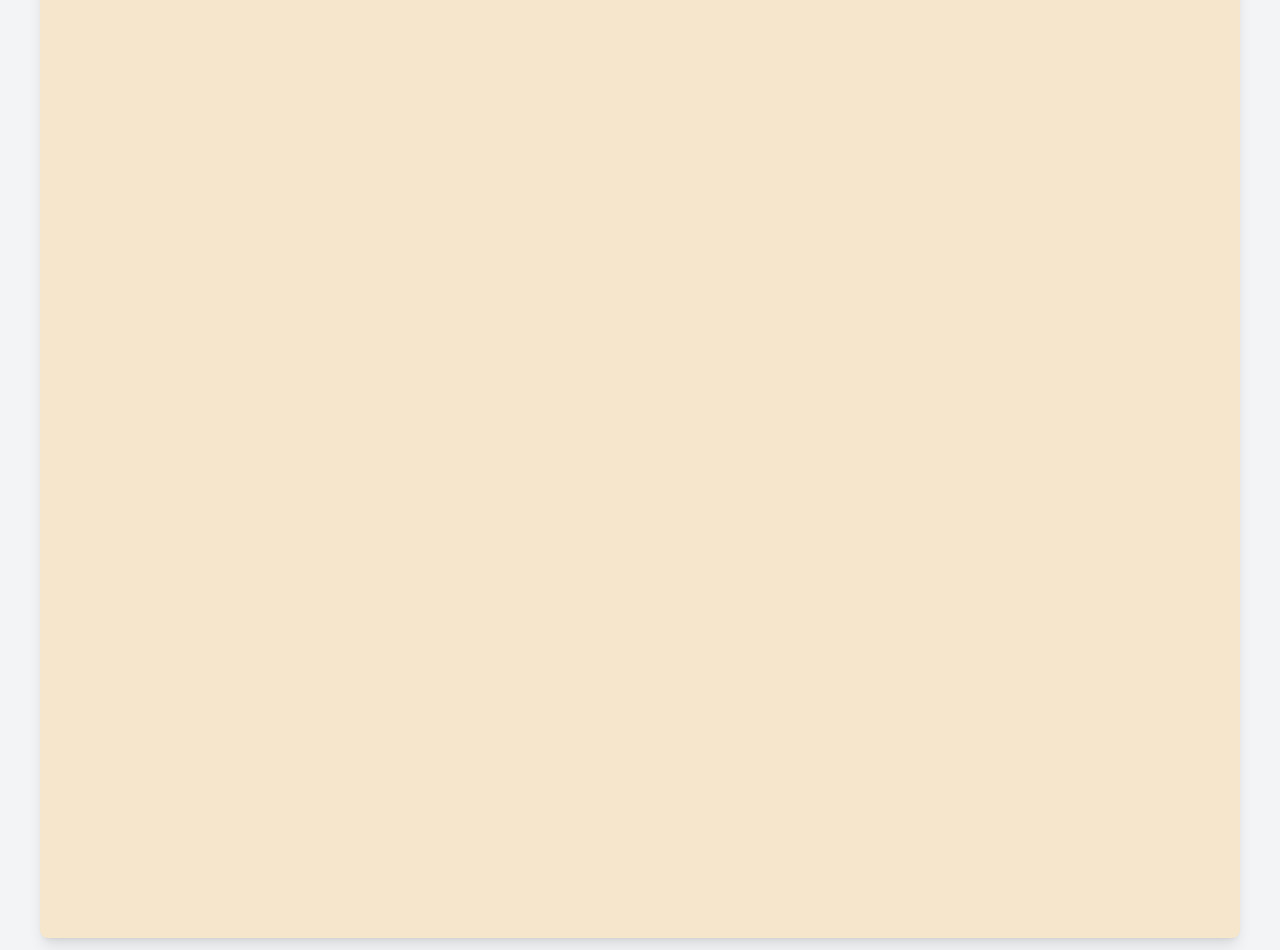
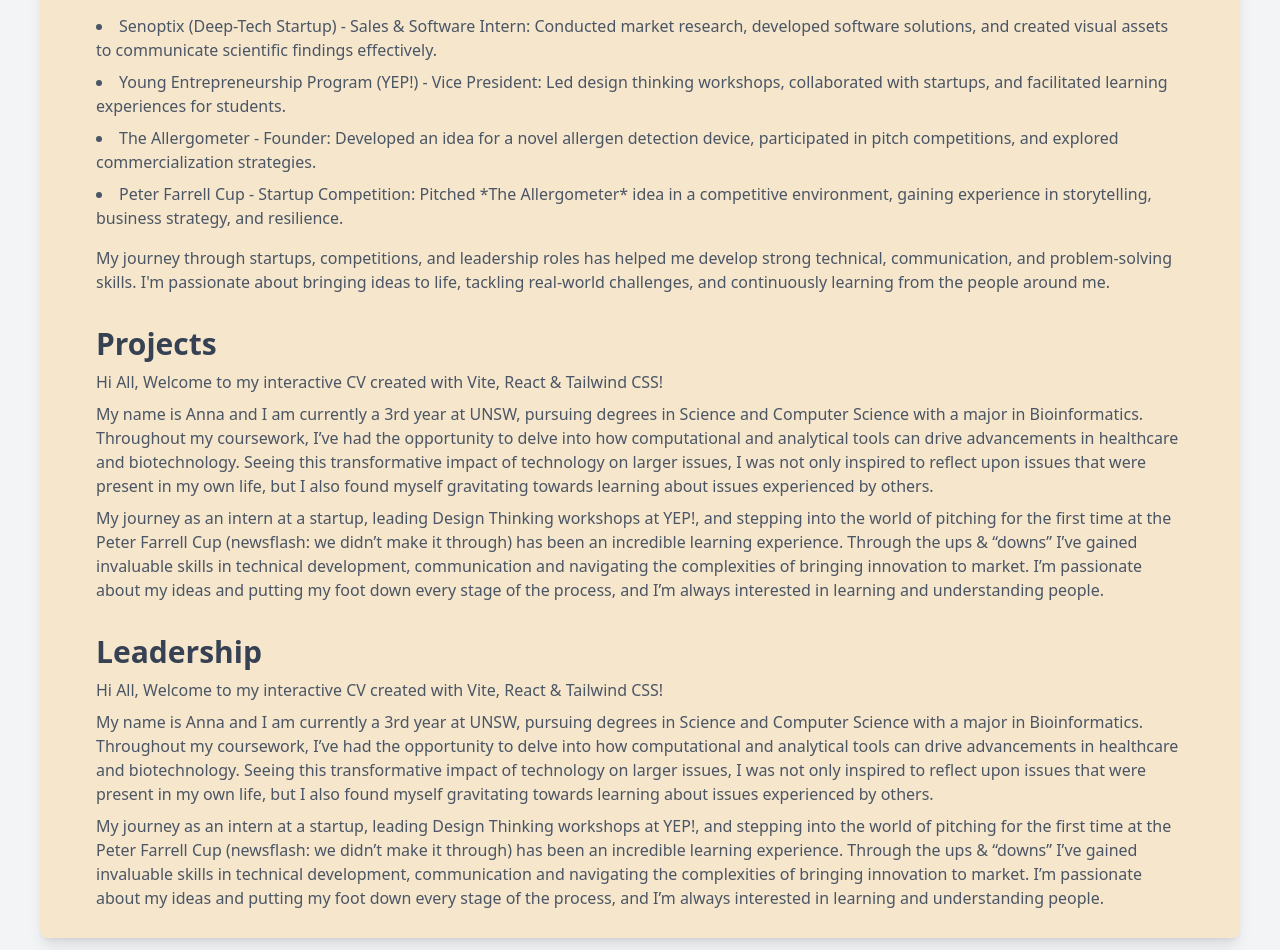
Before and after one commit to ajah0ng/CV, a React (Vite) app: page / in a window 1280 px wide. Shown: the part 702-1652 px from the top of the page. Built offline with nearby package versions, Linux system fonts and the light colour scheme.

Commit message:
put profile and about me logic into sections

```diff
--- a/src/Page.jsx
+++ b/src/Page.jsx
@@ -1,32 +1,47 @@
+import AboutMe from "./sections/Aboutme";
+import Profile from "./sections/Profile";
+
 function Page() {
   return (
     <div className="min-h-screen bg-gray-100 flex justify-center items-center p-10">
 
       {/* White Page Container */}
       <div className="relative bg-[#F5E6CC] shadow-lg rounded-lg w-full max-w-7xl h-[200vh] p-10">
+        <Profile />
+        <AboutMe />
 
+{/* Experiences */}
+<div className="p-4">
+  <h2 className="text-3xl font-semibold text-gray-700">Experiences</h2>
+  <div className="mt-4">
+    <ul className="list-disc list-inside text-gray-600 mt-2 space-y-2">
+      <li>
+        <span className="font-medium">Senoptix (Deep-Tech Startup) - Sales & Software Intern</span>:
+        Conducted market research, developed software solutions, and created visual assets to communicate scientific findings effectively.
+      </li>
+      <li>
+        <span className="font-medium">Young Entrepreneurship Program (YEP!) - Vice President</span>:
+        Led design thinking workshops, collaborated with startups, and facilitated learning experiences for students.
+      </li>
+      <li>
+        <span className="font-medium">The Allergometer - Founder</span>:
+        Developed an idea for a novel allergen detection device, participated in pitch competitions, and explored commercialization strategies.
+      </li>
+      <li>
+        <span className="font-medium">Peter Farrell Cup - Startup Competition</span>:
+        Pitched *The Allergometer* idea in a competitive environment, gaining experience in storytelling, business strategy, and resilience.
+      </li>
+    </ul>
+  </div>
 
-        {/* Profile Section */}
-        <div className="flex items-center gap-20">
-          {/* Profile Image */}
-          <img
-            src="./profile.png"
-            alt="Profile"
-            className="w-55 h-55 rounded-full object-cover border-4 border-blue-500 transition-transform duration-300 hover:scale-110"
-          />
+  <p className="text-gray-600 mt-4">
+    My journey through startups, competitions, and leadership roles has helped me develop strong technical, communication, and problem-solving skills. I'm passionate about bringing ideas to life, tackling real-world challenges, and continuously learning from the people around me.
+  </p>
+</div>
 
-          {/* Name & Title */}
-          <div className="flex flex-col gap-4">
-            <h1 className="text-5xl font-bold text-gray-800">Anna Hong</h1>
-            <p className="text-lg text-gray-600">Email: annajahong@gmail.com</p>
-            <p className="text-lg text-gray-600">Linkedin: annajahong@gmail.com</p>
-            <p className="text-lg text-gray-600">github: annajahong@gmail.com</p>
-          </div>
-        </div>
-
-        {/* Placeholder for Additional Sections */}
-        <div className="mt-10 p-4">
-          <h2 className="text-2xl font-semibold text-gray-700">About Me</h2>
+         {/* Projects */}
+         <div className="p-4">
+          <h2 className="text-3xl font-semibold text-gray-700">Projects</h2>
           <p className="text-gray-600 mt-2">
           Hi All, Welcome to my interactive CV created with Vite, React & Tailwind CSS!
           </p>
@@ -40,7 +55,38 @@
           I’m passionate about my ideas and putting my foot down every stage of the process, and I’m always interested in learning and understanding people.
           </p>
         </div>
+
+
+         {/* Leadership */}
+         <div className="p-4">
+          <h2 className="text-3xl font-semibold text-gray-700">Leadership</h2>
+          <p className="text-gray-600 mt-2">
+          Hi All, Welcome to my interactive CV created with Vite, React & Tailwind CSS!
+          </p>
+          <p className="text-gray-600 mt-2">
+          My name is Anna and I am currently a 3rd year at UNSW, pursuing degrees in Science and Computer Science with a major in Bioinformatics.
+          Throughout my coursework, I’ve had the opportunity to delve into how computational and analytical tools can drive advancements in healthcare and biotechnology.
+          Seeing this transformative impact of technology on larger issues, I was not only inspired to reflect upon issues that were present in my own life, but I also found myself gravitating towards learning about issues experienced by others.
+          </p>
+          <p className="text-gray-600 mt-2">
+          My journey as an intern at a startup, leading Design Thinking workshops at YEP!, and stepping into the world of pitching for the first time at the Peter Farrell Cup (newsflash: we didn’t make it through) has been an incredible learning experience. Through the ups & “downs” I’ve gained invaluable skills in technical development, communication and navigating the complexities of bringing innovation to market.
+          I’m passionate about my ideas and putting my foot down every stage of the process, and I’m always interested in learning and understanding people.
+          </p>
+        </div>
+
+
+
+
+
+
       </div>
+
+
+      {/* Experiences */}
+
+
+
+
     </div>
   );
 }
```
